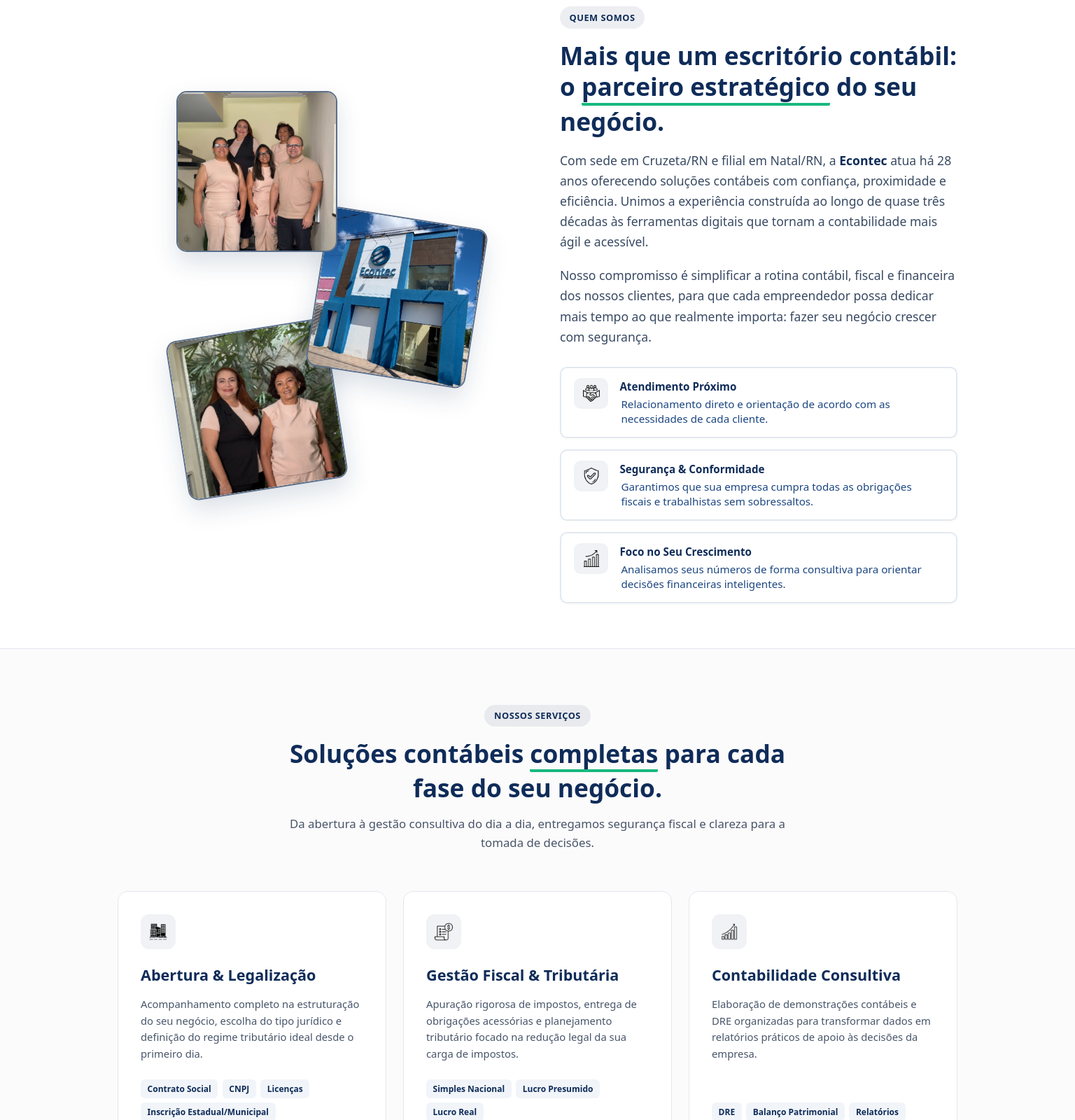
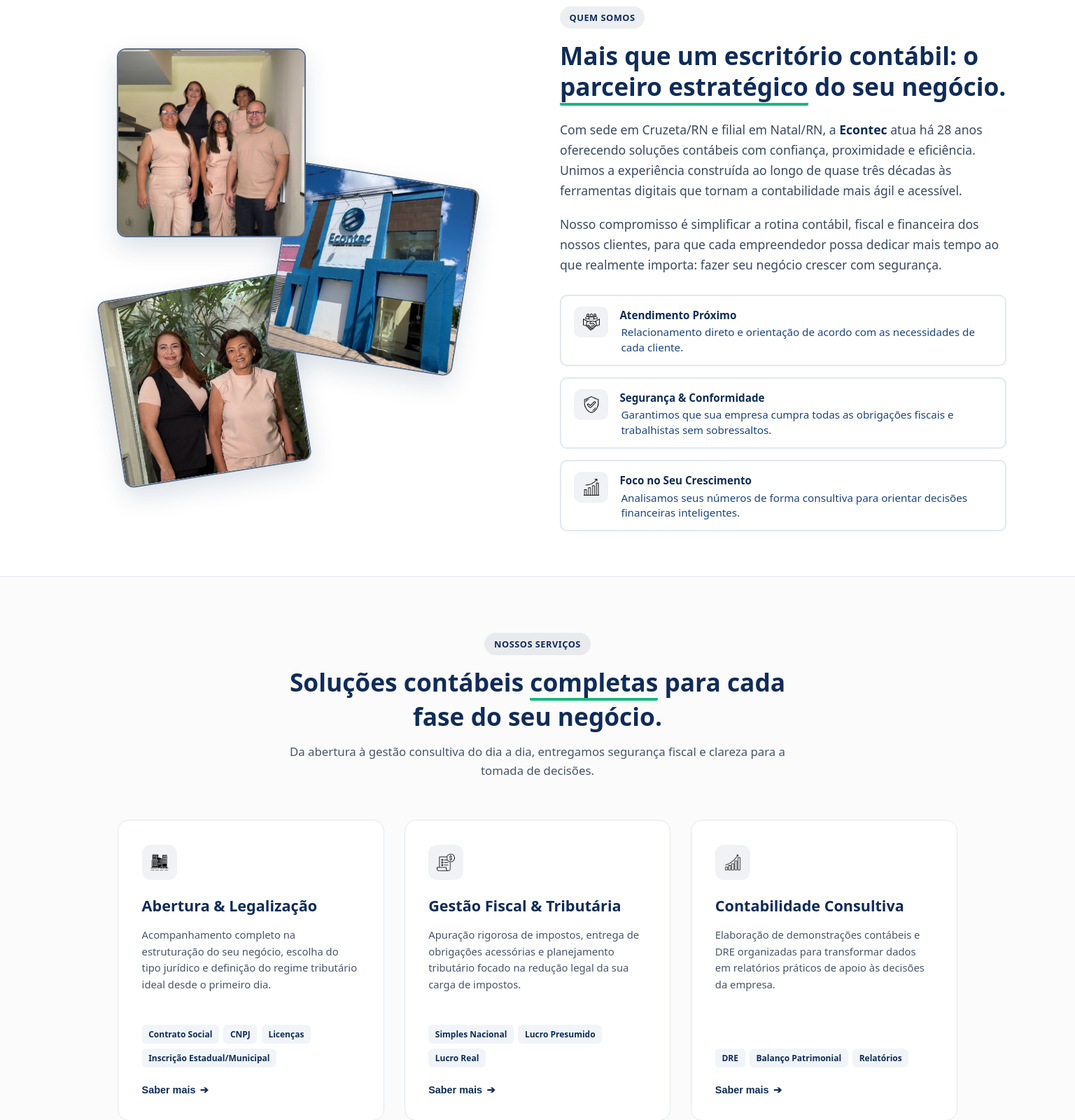
Before and after one commit to Leydsonbusiness/Site-Econtec-contabilidade, a React (Vite) app: page / in a window 1536 px wide. Shown: the part 780-2380 px from the top of the page at 70% size. Built offline with nearby package versions, Linux system fonts and the light colour scheme.

Commit message:
alterando na responsividade das fotos para monitores maiores

```diff
--- a/src/components/About/About.css
+++ b/src/components/About/About.css
@@ -38,7 +38,7 @@
   position: absolute;
   width: 230px;
   height: 230px;
-  border-radius: 15px;
+  border-radius: 13px;
   overflow: hidden;
   box-shadow: 0 15px 35px rgba(15, 44, 89, 0.15);
   border: 2px solid var(--text-muted);
@@ -170,8 +170,6 @@
   padding: 0.6rem;
 }
 
-
-
 .pilar-icone-img {
   width: 26px;
   height: 24px;
@@ -198,7 +196,43 @@
   margin-left: 2px;
 }
 
-/* responsividade */
+/* Responsividade telas de monitores maiores  */
+@media (min-width: 1440px) {
+  .card_fotos{
+    width: 270px;
+    height: 270px;
+  }
+
+  .about-container {
+    width: 100%;
+    max-width: 1340px;
+  }
+
+  .foto1 {
+    top: -50px;
+    left: -30px;
+    z-index: 3;
+    image-rendering: -webkit-optimize-contrast;
+  }
+
+  /* FOTO 2: */
+  .foto2 {
+    top: 130px;
+    right: -30px;
+    z-index: 2;
+    transform: rotate(9deg);
+  }
+
+  /* FOTO 3 */
+  .foto3 {
+    bottom: -30px;
+    left: -40px;
+    z-index: 1;
+    transform: rotate(-9deg);
+  }
+}
+
+  /* responsividade celular */
 @media (max-width: 768px) {
   .about-container {
     display: flex;
--- a/src/components/Footer/Footer.css
+++ b/src/components/Footer/Footer.css
@@ -158,7 +158,7 @@
 }
 
 .footer-developer {
-  font-size: 0.835rem;
+  font-size: .88rem;
   color: #697991;
   margin: 0;
   letter-spacing: 0.4px;
@@ -175,12 +175,21 @@
   font-weight: 650;
 }
 
-/* --- RESPONSIVIDADE (MOBILE) --- */
+/* --- RESPONSIVIDADE  --- */
 /* O instagram mobile começa oculto no computador */
 .redes-sociais-mobile {
   display: none;
 }
 
+/* Responsividade monitores maiores */
+@media (min-width: 1440px) {
+  .footer-container {
+  max-width: 1450px;
+  }
+}
+
+
+/* Responsividade celular */
 @media (max-width: 768px) {
   .footer-container {
     flex-direction: column;
--- a/src/components/Testimonials/Testimonials.css
+++ b/src/components/Testimonials/Testimonials.css
@@ -273,7 +273,7 @@
   border-radius: 10px;
 }
 
-/* responsividade */
+/* responsividade mobile */
 @media (max-width: 768px) {
   .testimonials {
     padding: 3rem 1rem 2rem 1rem;
--- a/src/components/header/Header.css
+++ b/src/components/header/Header.css
@@ -211,7 +211,7 @@
 }
 
 /*Para telas maiores*/
-@media (min-width: 1600px) {
+@media (min-width: 1440px) {
   .header-container {
     max-width: 1360px;
   }
--- a/src/components/hero/Hero.css
+++ b/src/components/hero/Hero.css
@@ -266,8 +266,8 @@
 }
 
 /*Responsividade monitores maiores*/
-@media (min-width: 1600px) {
+@media (min-width: 1440px) {
   .hero_container,
   .metricas_hero {
-    max-width: 1360px;
+    max-width: 1380px;
   }}
--- a/src/components/servicos/Servicos.css
+++ b/src/components/servicos/Servicos.css
@@ -56,15 +56,16 @@
 /* GRID DE CARDS DE SERVIÇOS */
 .services-grid {
   display: grid;
-  grid-template-columns: repeat(auto-fit, minmax(320px, 3fr));
-  gap: 1.5rem;
+  grid-template-columns: repeat(3, 1fr);
+  gap: 1.8rem;
 }
 
 .service-card {
   background-color: var(--white);
   border: 1px solid #E2E8F0;
-  border-radius: 14px;
-  padding: 2rem;
+  border-radius: 16px;
+  padding: 2.2rem 2.1rem;
+  min-height: 430px;
   display: flex;
   flex-direction: column;
   transition: all 0.3s ease;
```
Also changed, not shown: index.html (line endings or trailing spaces).
